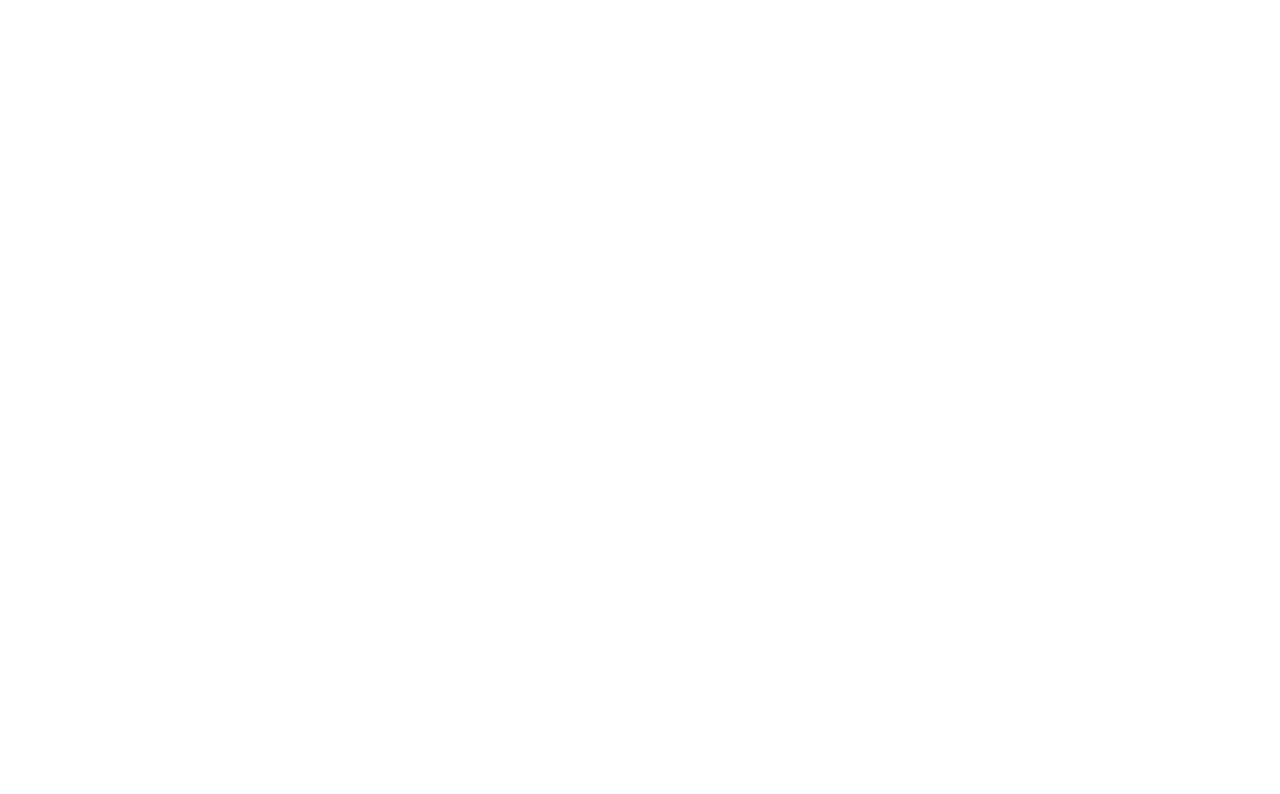
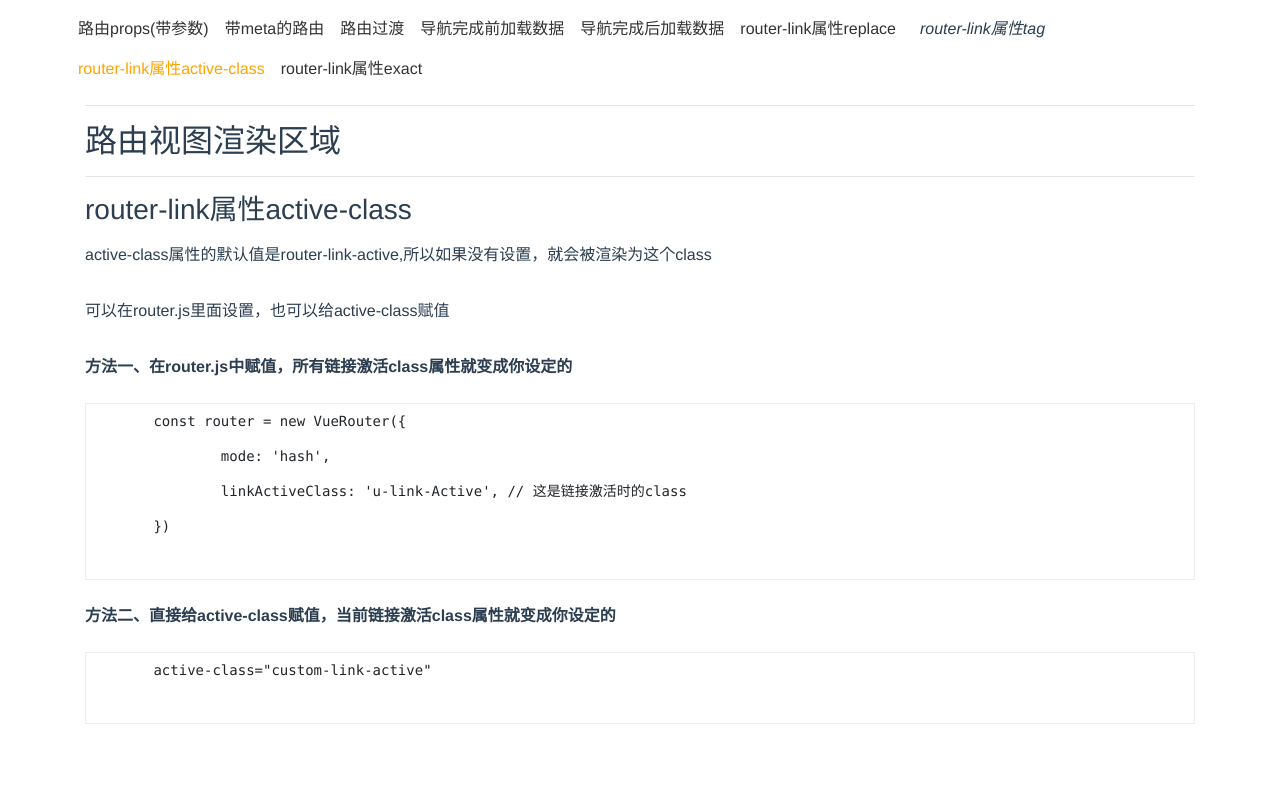
Before and after one commit to vippiv/vue-base-demo, a Vue app: page /#/router-test/router-attribute-active-class in a window 1280 px wide. Shown: the part 426-1220 px from the top of the page. Before the commit the page ends 800 px from the top, so only its background shows below. Built offline with nearby package versions, Linux system fonts and the light colour scheme.

Commit message:
vue-base-demo

```diff
--- a/package.json
+++ b/package.json
@@ -32,10 +32,12 @@
     "file-loader": "^1.1.4",
     "friendly-errors-webpack-plugin": "^1.6.1",
     "html-webpack-plugin": "^2.30.1",
+    "jquery": "^3.3.1",
     "lodash": "^4.17.5",
     "node-notifier": "^5.1.2",
     "optimize-css-assets-webpack-plugin": "^3.2.0",
     "ora": "^1.2.0",
+    "popper.js": "^1.12.9",
     "portfinder": "^1.0.13",
     "postcss-import": "^11.0.0",
     "postcss-loader": "^2.0.8",
@@ -43,6 +45,7 @@
     "rimraf": "^2.6.0",
     "semver": "^5.3.0",
     "shelljs": "^0.7.6",
+    "swiper": "^4.1.6",
     "uglifyjs-webpack-plugin": "^1.1.1",
     "url-loader": "^0.5.8",
     "vue-loader": "^13.3.0",
--- /dev/null
+++ b/src/demoC/router-child/router-attribute-ac.vue
@@ -0,0 +1,34 @@
+<template>
+  <div class="router-attribute-active-class">
+    <h3>{{title}}</h3>
+		<p>active-class属性的默认值是router-link-active,所以如果没有设置，就会被渲染为这个class</p>
+		<p>可以在router.js里面设置，也可以给active-class赋值</p>
+		<p><strong>方法一、在router.js中赋值，所有链接激活class属性就变成你设定的</strong></p>
+		<pre>
+	const router = new VueRouter({
+		mode: 'hash',
+		linkActiveClass: 'u-link-Active', // 这是链接激活时的class
+	})
+		</pre>
+		<p><strong>方法二、直接给active-class赋值，当前链接激活class属性就变成你设定的</strong></p>
+		<pre>
+	active-class="custom-link-active"
+		</pre>
+  </div>
+</template>
+
+<script>
+export default {
+  name: 'routerAttributeActiveClass',
+  data () {
+    return {
+      title: "router-link属性active-class",
+    }
+  }
+}
+</script>
+
+<!-- Add "scoped" attribute to limit CSS to this component only -->
+<style scoped>
+pre{border:1px solid #EEE;}
+</style>
--- /dev/null
+++ b/src/demoC/router-child/router-attribute-exact.vue
@@ -0,0 +1,24 @@
+<template>
+  <div class="router-attribute-exact">
+    <h3>{{title}}</h3>
+		<p style="border:1px solid #EEE;">{{htmlSaw}}</p>
+		<p>上面这个标签如果不加exact属性，则会在www.ftc20.com/article页面下也会被匹配到，这却不是我们的本意,在加了这个属性后就会正确的匹配到www.ftc20.com下</p>
+  </div>
+</template>
+
+<script>
+export default {
+  name: 'routerAttributeExact',
+  data () {
+    return {
+      title: "router-link属性exact，严格匹配模式",
+      htmlSaw : '<router-link :to="/" exact>home</router-link>'
+    }
+  }
+}
+</script>
+
+<!-- Add "scoped" attribute to limit CSS to this component only -->
+<style scoped>
+pre{border:1px solid #EEE;}
+</style>
--- /dev/null
+++ b/src/demoC/router-child/router-attribute-replace.vue
@@ -0,0 +1,26 @@
+<template>
+  <div class="router-attribute-replace">
+    <h3>{{title}}</h3>
+    <p>replace在routre-link标签中添加后，页面切换时不会留下历史记录</p>
+  </div>
+</template>
+
+<script>
+export default {
+  name: 'routerAttributeReplace',
+  data () {
+    return {
+      title: "router-link属性replace",
+      histroySize : ""
+    }
+  },
+  mounted(){
+  	this.histroySize = history.length;
+  }
+}
+</script>
+
+<!-- Add "scoped" attribute to limit CSS to this component only -->
+<style scoped>
+
+</style>
--- /dev/null
+++ b/src/demoC/router-child/router-attribute-tag.vue
@@ -0,0 +1,23 @@
+<template>
+  <div class="router-attribute-replace">
+    <h3>{{title}}</h3>
+    <p>具有tag属性的router-link会被渲染成相应的标签</p>
+    <p>此时tag指定的标签同样具有了连接跳转的功能，vue会自动为其绑定点击事件，并跳转页面</p>
+  </div>
+</template>
+
+<script>
+export default {
+  name: 'routerAttributeTag',
+  data () {
+    return {
+      title: "router-link属性tag",
+    }
+  }
+}
+</script>
+
+<!-- Add "scoped" attribute to limit CSS to this component only -->
+<style scoped>
+
+</style>
--- a/src/demoC/routerTest.vue
+++ b/src/demoC/routerTest.vue
@@ -20,6 +20,10 @@
    		<router-link to="/router-test/router-transition" class="fix-padding">路由过渡</router-link>
    		<router-link to="/router-test/router-getData-before" class="fix-padding">导航完成前加载数据</router-link>
    		<router-link to="/router-test/router-getData-after" class="fix-padding">导航完成后加载数据</router-link>
+   		<router-link to="/router-test/router-attribute-replace" replace class="fix-padding">router-link属性replace</router-link>
+   		<router-link to="/router-test/router-attribute-tag" tag="em" style="padding: 0 1em;" class="fix-padding"><span>router-link属性tag</span></router-link>
+   		<router-link to="/router-test/router-attribute-active-class" active-class="custom-link-active" class="fix-padding">router-link属性active-class</router-link>
+   		<router-link to="/router-test/router-attribute-exact" class="fix-padding">router-link属性exact</router-link>
    	</div>
    	<hr />
    	<div class="row" style="margin-bottom: 50px;">
@@ -124,4 +128,6 @@
 .slide-enter,.slide-leave-to{
 	transform: translateX(20px);
 }
+.router-link-exact-active {color: red;}
+.custom-link-active{color: orange;}
 </style>
--- a/src/router/index.js
+++ b/src/router/index.js
@@ -31,6 +31,10 @@
 const routerTransition = r => require.ensure([], () => r(require('../demoC/router-child/router-transition')), 'routerTransition')
 const routerGetDataBefore = r => require.ensure([], () => r(require('../demoC/router-child/router-getData-before')), 'routerGetDataBefore')
 const routerGetDataAfter = r => require.ensure([], () => r(require('../demoC/router-child/router-getData-after')), 'routerGetDataAfter')
+const routerAttributeReplace = r => require.ensure([], () => r(require('../demoC/router-child/router-attribute-replace')), 'routerAttributeReplace')
+const routerAttributeTag = r => require.ensure([], () => r(require('../demoC/router-child/router-attribute-tag')), 'routerAttributeTag')
+const routerAttributeAC = r => require.ensure([], () => r(require('../demoC/router-child/router-attribute-ac')), 'routerAttributeAC')
+const routerAttributeExact = r => require.ensure([], () => r(require('../demoC/router-child/router-attribute-exact')), 'routerAttributeExact')
 const componentsTest = r => require.ensure([], () => r(require('../demoC/componentsTest')), 'componentsTest')
 const componetsDataIsFun = r => require.ensure([], () => r(require('../demoC/components-child/c-data-is-fun')), 'componetsDataIsFun')
 const componetsPropsEmit = r => require.ensure([], () => r(require('../demoC/components-child/c-props-emit')), 'componetsPropsEmit')
@@ -237,6 +241,26 @@
 		    	path : "router-getData-after",
 		    	name : "routerGetDataAfter",
 		    	component : routerGetDataAfter
+		    },
+		    {
+		    	path : "router-attribute-replace",
+		    	name : "routerAttributeReplace",
+		    	component : routerAttributeReplace
+		    },
+		    {
+		    	path : "router-attribute-tag",
+		    	name : "routerAttributeTag",
+		    	component : routerAttributeTag
+		    },
+		    {
+		    	path : "router-attribute-active-class",
+		    	name : "routerAttributeAC",
+		    	component : routerAttributeAC
+		    },
+		    {
+		    	path : "router-attribute-exact",
+		    	name : "routerAttributeExact",
+		    	component : routerAttributeExact
 		    }
     	]
     },
```
